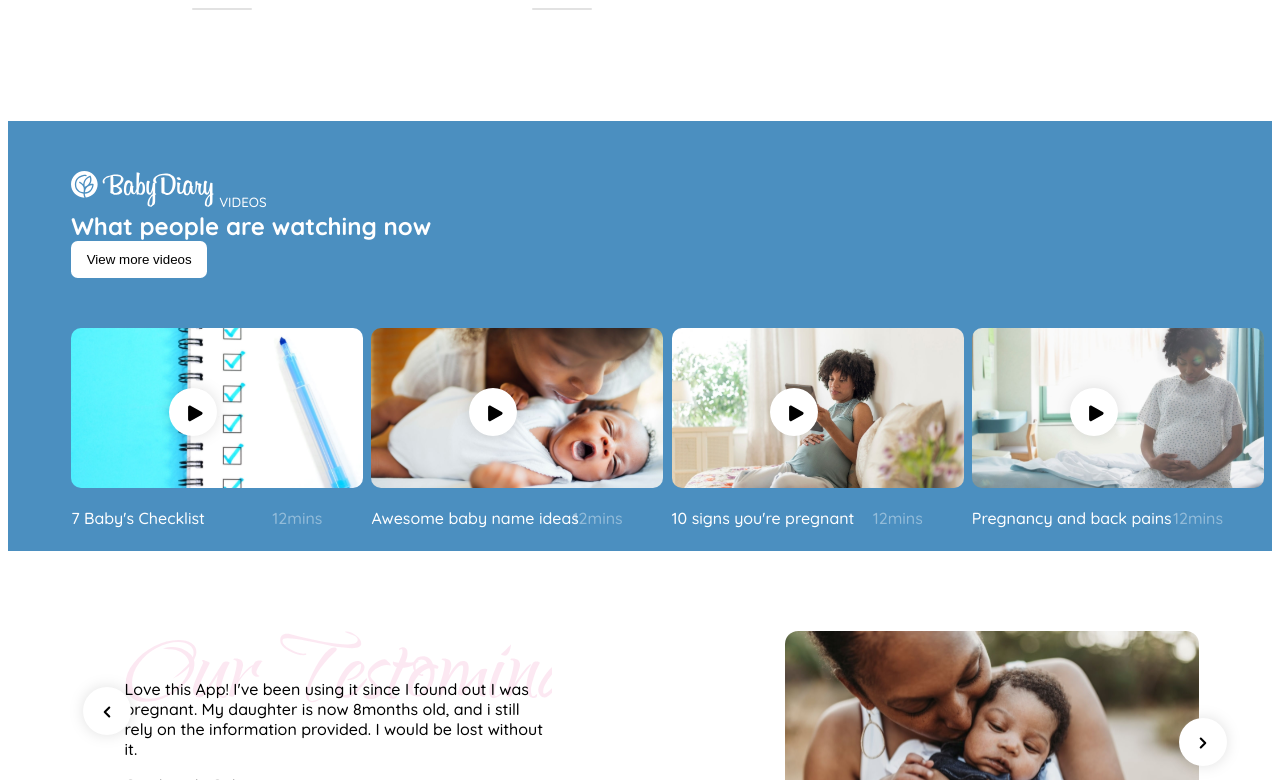
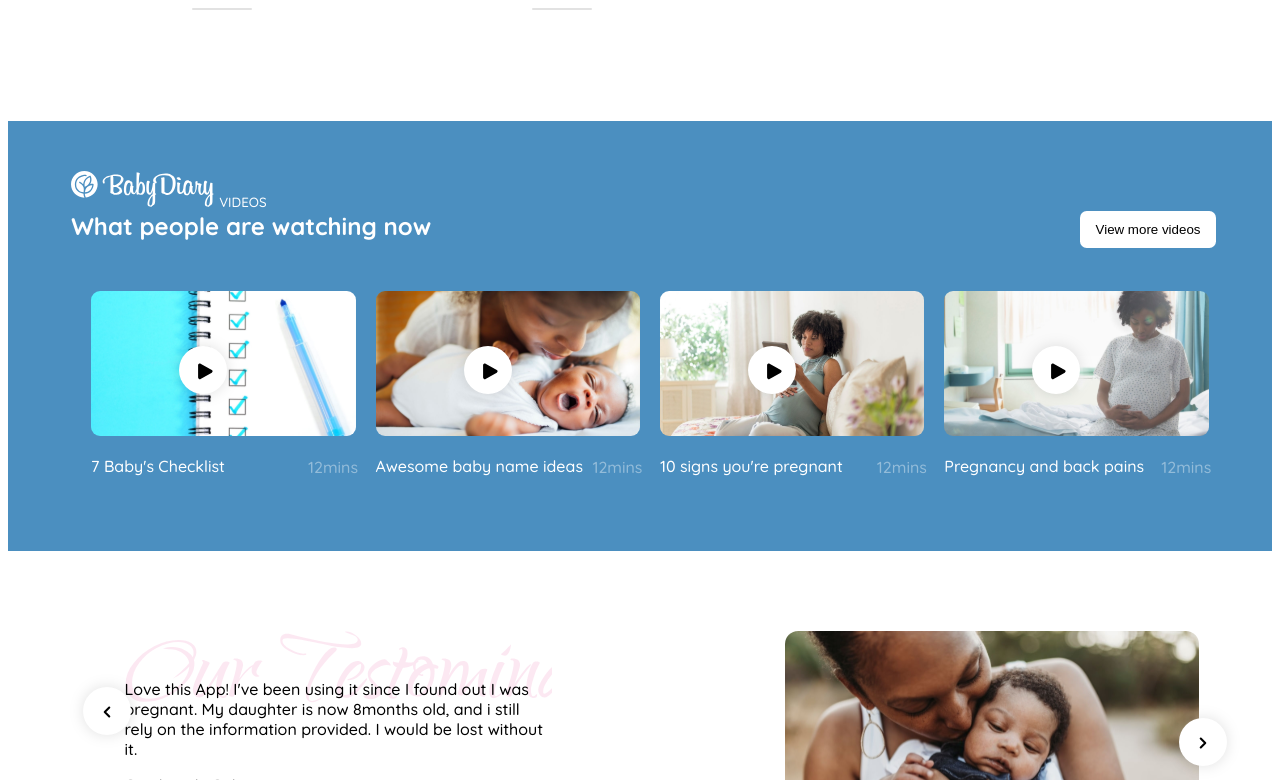
Before and after one commit to betheltoni/baby-diary, a React (Create React App) app: page / in a window 1280 px wide. Shown: the part 2076-2856 px from the top of the page. Built offline with nearby package versions, Linux system fonts and the light colour scheme.

Commit message:
separate hero section into components 5

```diff
--- a/src/Components/BabyLooks.scss
+++ b/src/Components/BabyLooks.scss
@@ -22,6 +22,6 @@
         }
     }
     .baby-looks-image{
-        margin-left: 3%;
+        margin-left: 1%;
     }
 }
--- a/src/Components/ExpertAdvice.scss
+++ b/src/Components/ExpertAdvice.scss
@@ -2,6 +2,7 @@
 .expert-advice{
     height: 300px;
     margin-left: 5%;
+    margin-right: 3%;
     padding-bottom: 30px;
     margin-bottom: 100px;
     padding-top: 50px;
--- a/src/Components/Watching.scss
+++ b/src/Components/Watching.scss
@@ -3,10 +3,15 @@
     padding-top: 50px;
     height: 380px;
     padding-left: 5%;
+    padding-right: 5%;
     margin-bottom: 80px;
     color: #fff;
     overflow-x: hidden;
     overflow-y: hidden;
+    // p{
+    //     display: inline;
+    //     margin-left: 5%;
+    // }
     .play-icon{
         position: relative;
         right: 43px;
@@ -23,9 +28,14 @@
         font-size: smaller;
     }
     .watching-header{
+        .watching-button{
+            display: inline;
+            position: absolute;
+            right: 5%;
+        }
         h2{
             display: inline;
-            margin-right: 60.5%;
+
         }
     }
     .logo{
@@ -33,15 +43,53 @@
     }
     .watching-grid{
         display: grid;
-        grid-template-columns: auto auto auto auto;
+        grid-template-columns: 25% 25% 25% 25%;
         padding-top: 0;
         position: relative;
         bottom: 8%;
     }
-    .duration-text{
-        position: relative;
-        left: 67%;
-        bottom: 11%;
-        color: rgba(255, 255, 255, 0.4);
+    .watching-image{
+        width: 100%;
+    }
+
+    .baby-names{
+        margin-left: 7%;
+        .duration-text{
+
+            position: relative;
+            left: 82%;
+            bottom: 11%;
+            color: rgba(255, 255, 255, 0.4);
+        }
+    }
+    .pregnancy-signs{
+        margin-left: 7%;
+        .duration-text{
+
+            position: relative;
+            left: 82%;
+            bottom: 11%;
+            color: rgba(255, 255, 255, 0.4);
+        }
+    }
+    .back-pains{
+        margin-left: 7%;
+        .duration-text{
+
+            position: relative;
+            left: 82%;
+            bottom: 11%;
+            color: rgba(255, 255, 255, 0.4);
+        }
+    }
+    .check-list{
+        margin-left: 7%;
+        .duration-text{
+
+            position: relative;
+            left: 82%;
+            bottom: 11%;
+            color: rgba(255, 255, 255, 0.4);
+        }
     }
 }
--- a/src/Components/Watching.tsx
+++ b/src/Components/Watching.tsx
@@ -16,7 +16,9 @@ const Watching = () => {
             <span>VIDEOS</span>
             <div className='watching-header'>
               <h2>What people are watching now</h2>
-              <Button text='View more videos' style={{backgroundColor:"#fff",borderRadius: "6.7px", border:"none", height:"37px", width: "136px"}}/>
+              <div className='watching-button'>
+                <Button text='View more videos' style={{backgroundColor:"#fff",borderRadius: "6.7px", border:"none", height:"37px", width: "136px"}}/>
+              </div>
             </div>
             <div className='watching-grid'>
               <div className='check-list'>
@@ -24,7 +26,7 @@ const Watching = () => {
                   <img src={circle} alt="" />
                   <img src={play} alt="" className='play-icon' />
                 </div>
-                <img src={checklist} alt="" />
+                <img src={checklist} alt="" className='watching-image'/>
                 <p>7 Baby's Checklist</p>
                 <p className='duration-text'>12mins</p>
               </div>
@@ -33,7 +35,7 @@ const Watching = () => {
                   <img src={circle} alt="" />
                   <img src={play} alt="" className='play-icon' />
                 </div>
-                <img src={babynames} alt="" />
+                <img src={babynames} alt="" className='watching-image'/>
                 <p>Awesome baby name ideas</p>
                 <p className='duration-text'>12mins</p>
               </div>
@@ -42,7 +44,7 @@ const Watching = () => {
                   <img src={circle} alt="" />
                   <img src={play} alt="" className='play-icon' />
                 </div>
-                <img src={pregnancysigns} alt="" />
+                <img src={pregnancysigns} alt="" className='watching-image' />
                 <p>10 signs you're pregnant</p>
                 <p className='duration-text'>12mins</p>
               </div>
@@ -51,7 +53,7 @@ const Watching = () => {
                   <img src={circle} alt="" />
                   <img src={play} alt="" className='play-icon' />
                 </div>
-                <img src={backpains} alt="" />
+                <img src={backpains} alt="" className='watching-image' />
                 <p>Pregnancy and back pains</p>
                 <p className='duration-text'>12mins</p>
               </div>
```
